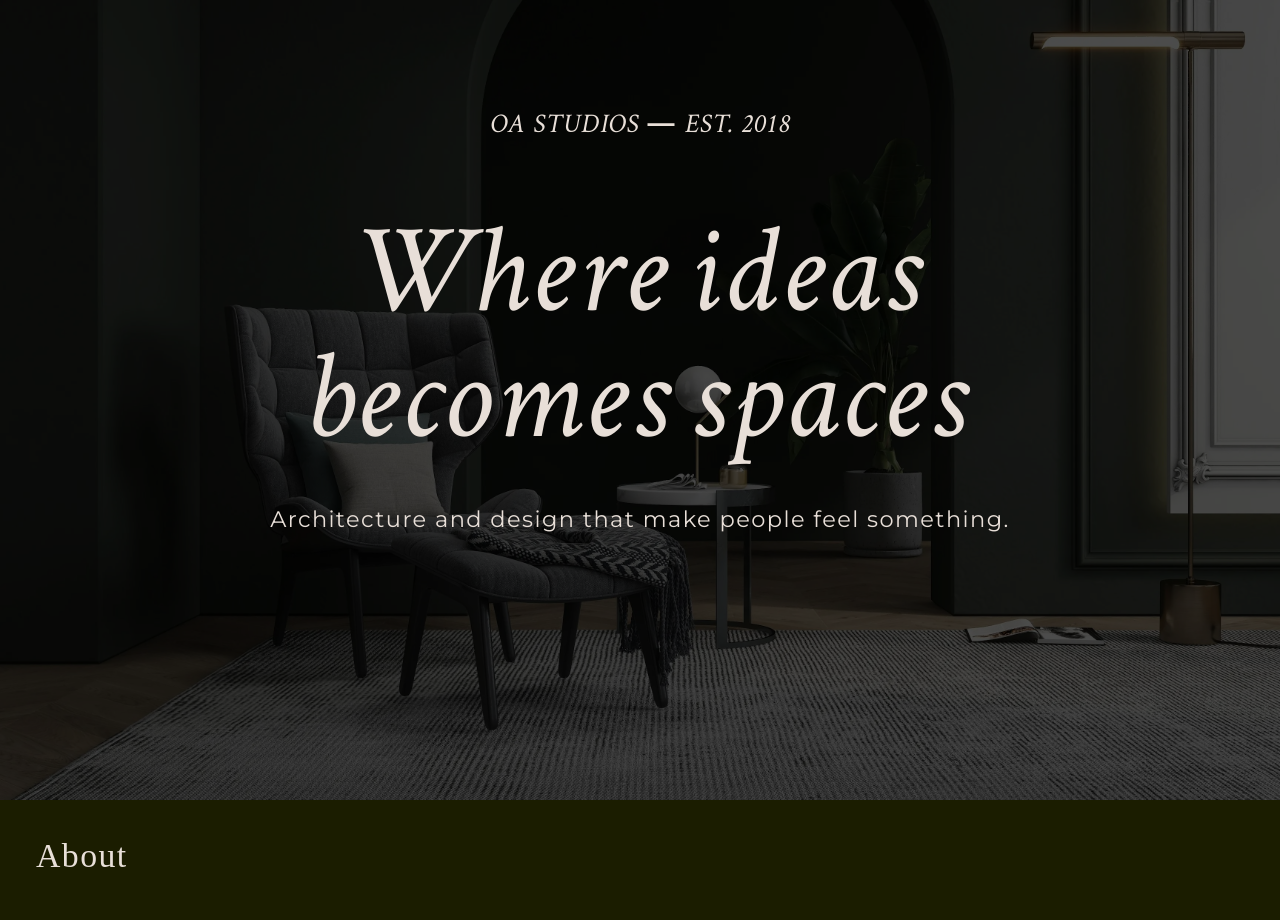
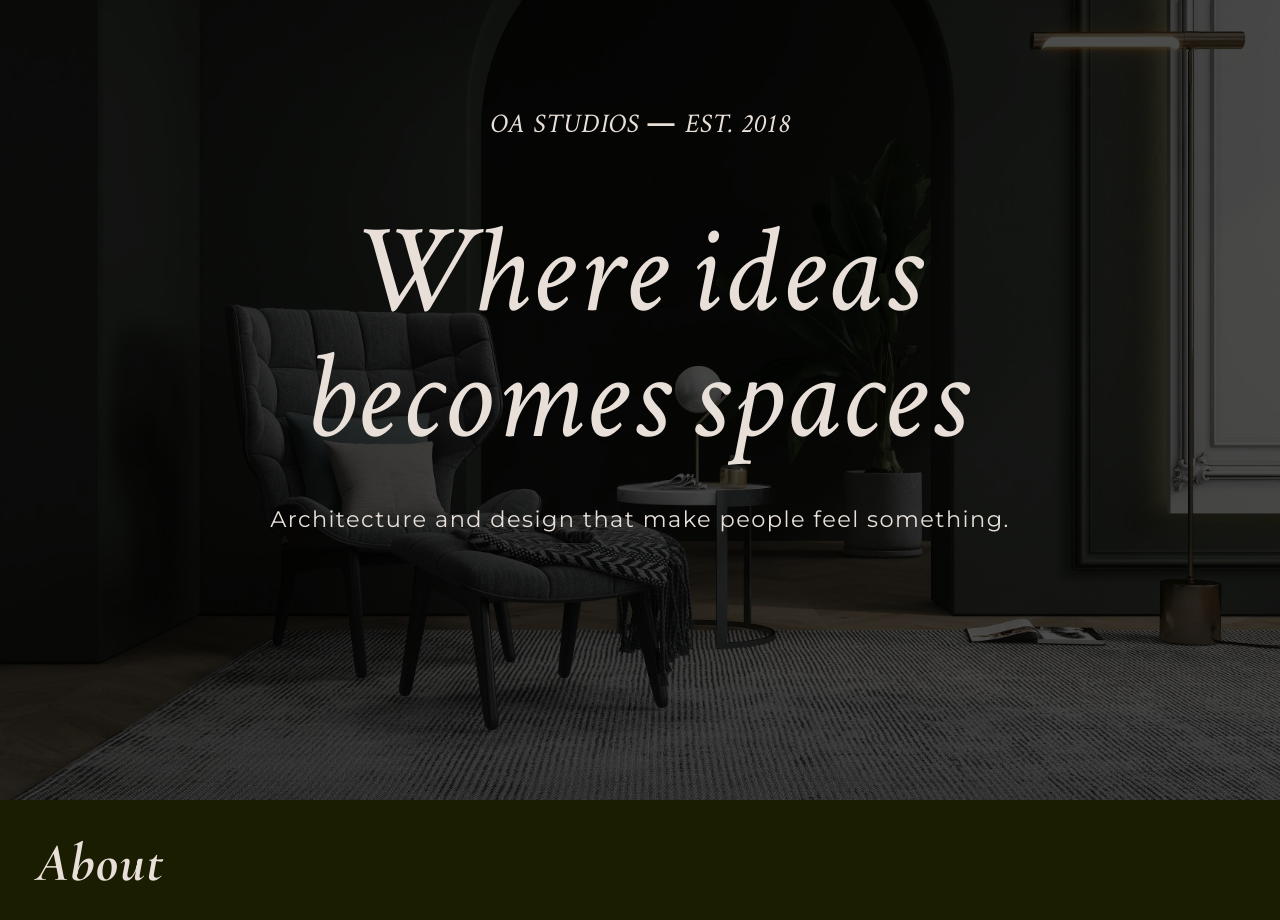
Before and after one commit to Xpektra7/oa-studios, a React (Vite) app: page / in a window 1280 px wide. Shown: the top 920 px of the page. Built offline with nearby package versions, Linux system fonts and the light colour scheme.

Commit message:
fix: enhance About section header styling with italic and bold fonts

```diff
--- a/src/components/about/about.tsx
+++ b/src/components/about/about.tsx
@@ -1,7 +1,7 @@
 export default function About() {
   return (
     <section className="relative h-[200dvh] z-50 w-screen bg-bg rounded-t-4xl p-8">
-      <h1 className="text-3xl">About</h1>
+      <h1 className="text-5xl font-italic font-bold">About</h1>
     </section>
   )
 }
```
